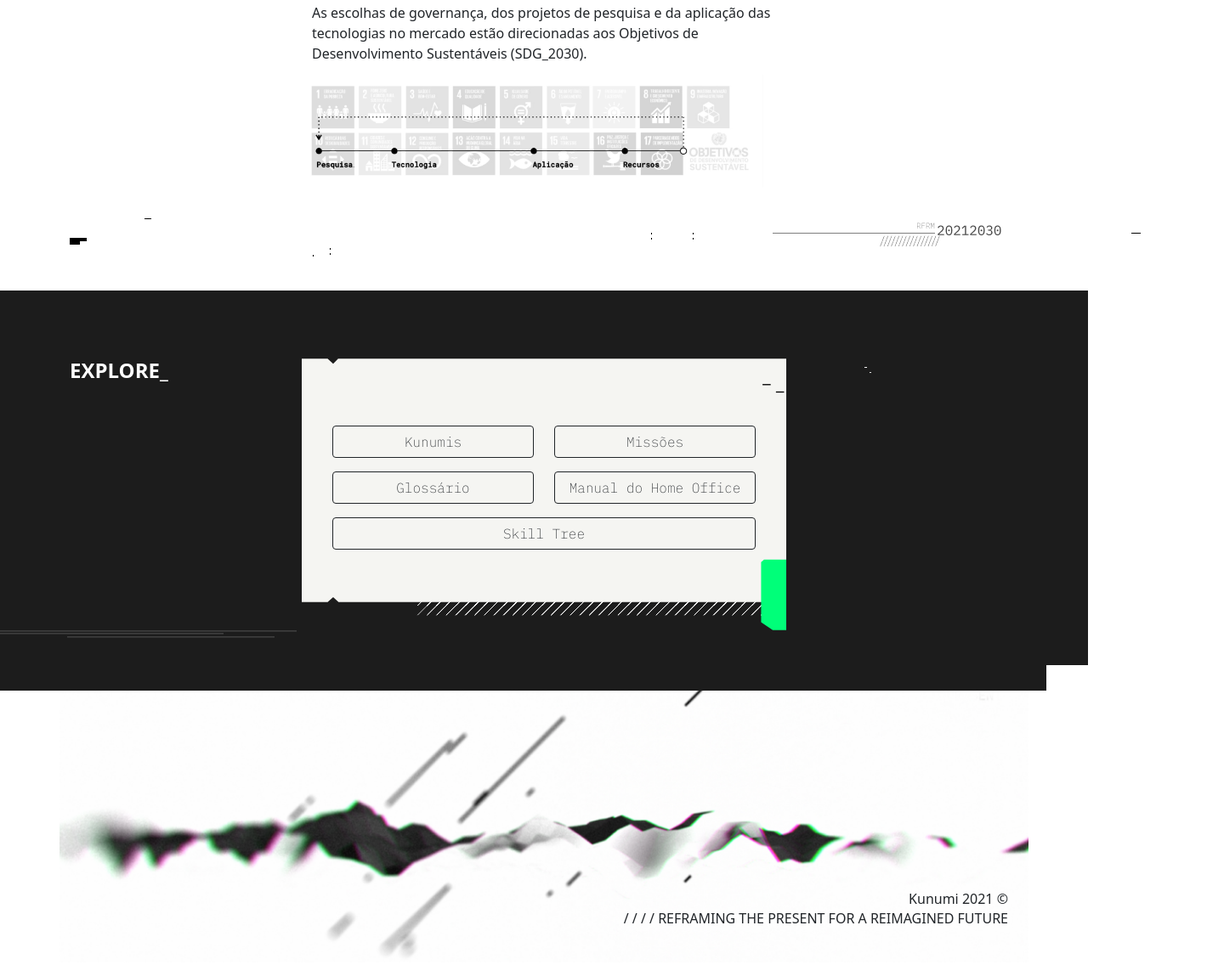
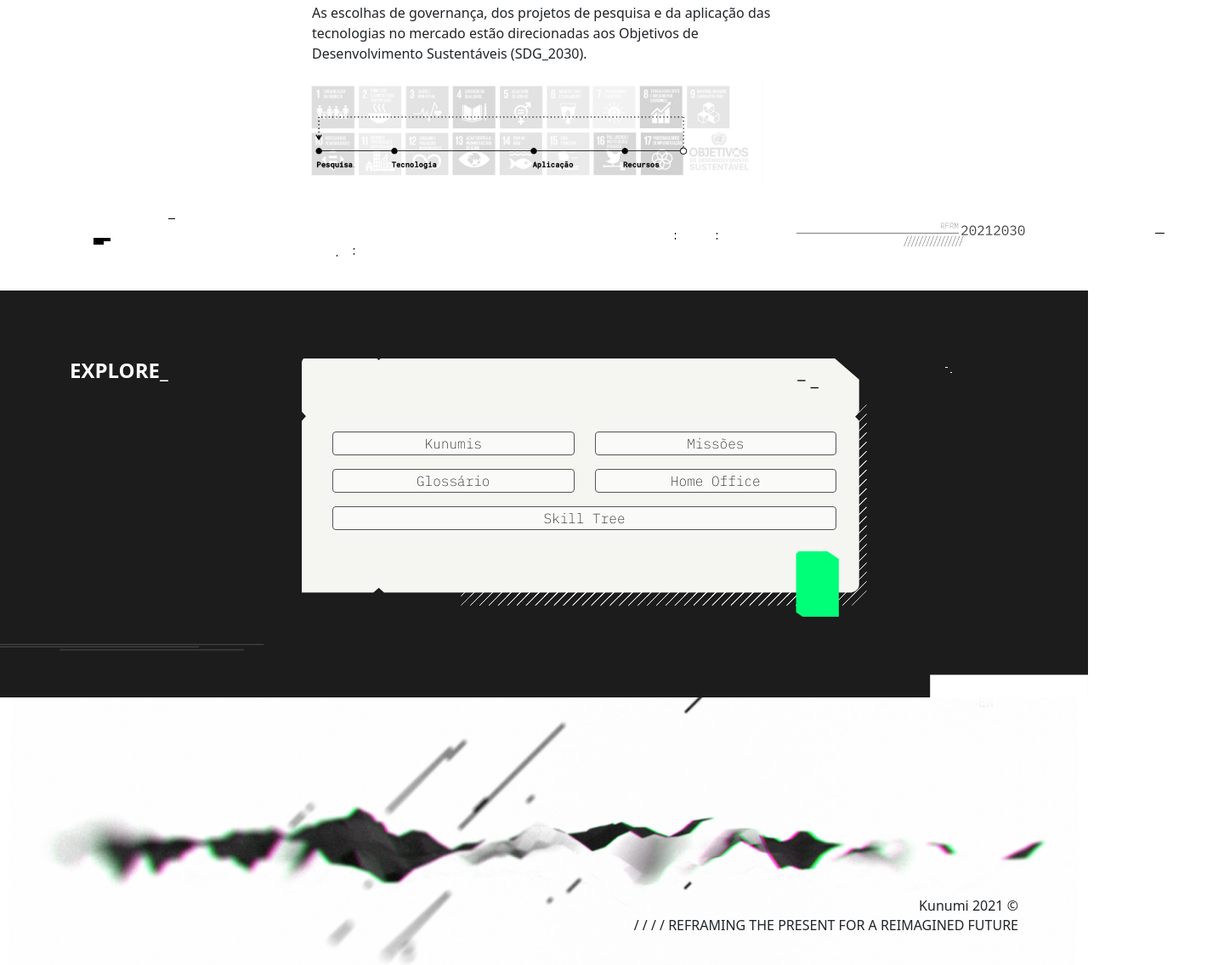
Before and after one commit to gbbiancardi/playbook-kunumi, a plain HTML site: page index.html in a window 1280 px wide. Shown: the part 2549-3685 px from the top of the page at 85% size, 1440 px wide, since content can reach past the window. Drawn offline with nearby package versions, Linux system fonts and the light colour scheme.

Commit message:
Ajustes EXPLORE

```diff
--- a/index.html
+++ b/index.html
@@ -167,50 +167,43 @@
                     <div class="col-3">
                         <h4 class="explore">EXPLORE_</h4>
                     </div>
-                    <div class="col-6 bg-botoes-explore">
+                    <div class="col-7 bg-botoes-explore">
                         <div class="container">
                             <div class="row justify-content-center botoes-explore-linha1">
                                 <div class="col-6">
-                                    <button type="button"
-                                        class="btn btn-outline-dark border-dark botoes-explore">Kunumis</button>
+                                    <button class="botoes-explore">Kunumis</button>
                                 </div>
                                 <div class="col-6">
-                                    <button type="button"
-                                        class="btn btn-outline-dark border-dark botoes-explore">Missões</button>
+                                    <button class="botoes-explore">Missões</button>
                                 </div>
                             </div>
                             <div class="row justify-content-center botoes-explore-linha2-3">
                                 <div class="col-6">
-                                    <button type="button"
-                                        class="btn btn-outline-dark border-dark botoes-explore">Glossário</button>
+                                    <button class="botoes-explore">Glossário</button>
                                 </div>
                                 <div class="col-6">
-                                    <button type="button"
-                                        class="btn btn-outline-dark border-dark botoes-explore">Manual do Home
-                                        Office</button>
+                                    <button class="botoes-explore">Home Office</button>
                                 </div>
                             </div>
                             <div class="row justify-content-center botoes-explore-linha2-3">
                                 <div class="col-12">
-                                    <button type="button"
-                                        class="btn btn-outline-dark border border-dark botoes-explore">Skill
-                                        Tree</button>
+                                    <button class="botoes-explore">Skill Tree</button>
                                 </div>
                             </div>
                         </div>
                     </div>
-                    <div class="col-3">
+                    <div class="col-2">
                         <img class="detalhes-side-explore" src="img/detalhes-side-explore.svg">
                     </div>
                 </div>
             </div>
-            <div class="bottom-explore">
-                <img src="img/bottom-explore.svg">
+            <div class="parent">
+                <img class="bottom-explore" src="img/bottom-explore.svg">
             </div>
         </section>
     </main>
 
-    <footer class="rodape container">
+    <footer class="rodape">
         <div class="container textos-footer">
             <p class="copyright-footer">Kunumi 2021 ©</p>
             <p>/ / / / REFRAMING THE PRESENT FOR A REIMAGINED FUTURE</p>
--- a/styles.css
+++ b/styles.css
@@ -111,7 +111,7 @@ h4 {
 }
 
 .espacador {
-    padding-top: 5vh;
+    padding: 5vh;
     width: 100%;
     padding-bottom: 5vh;
 }
@@ -135,7 +135,7 @@ h4 {
     background-size: cover;
     background-repeat: no-repeat;
     background-position: center;
-    height: 40vh;
+    height: 38vh;
     display: flex;
     align-items: center;
     justify-content: center;
@@ -146,6 +146,19 @@ h4 {
     font-family: 'IBM Plex Mono', monospace;
     font-weight: 200;
     width: 100%;
+    background-color: rgba(255, 255, 255, 0.5);
+    color: black;
+    border: 1px solid #555555;
+    border-radius: 4px;
+    transition-duration: 0.4s;
+}
+
+.botoes-explore:hover {
+    height: 100%;
+    width: 100%;
+    background-color: #1C1C1C;
+    color: white;
+    border: none;
 }
 
 .botoes-explore-linha1 {
@@ -163,8 +176,15 @@ h4 {
     margin-left: 5rem;
 }
 
+.parent {
+    display: grid;
+    grid-template: auto 1fr auto / auto 1fr auto;
+}
+
 .bottom-explore {
     width: 100%;
+    grid-column: 1 / 4;
+    margin-top: 4vh;
 }
 
 /* FOOTER */
```
